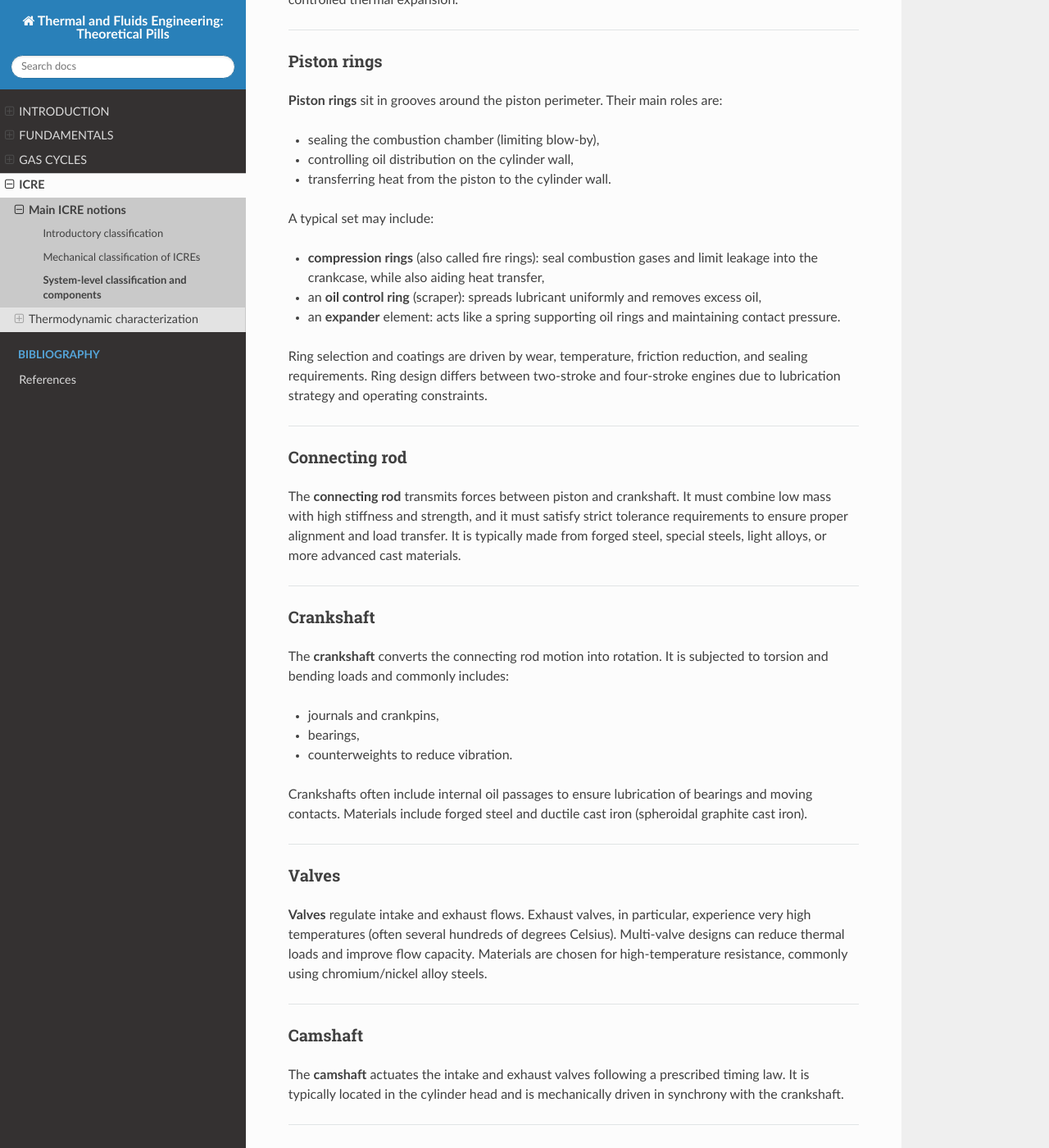
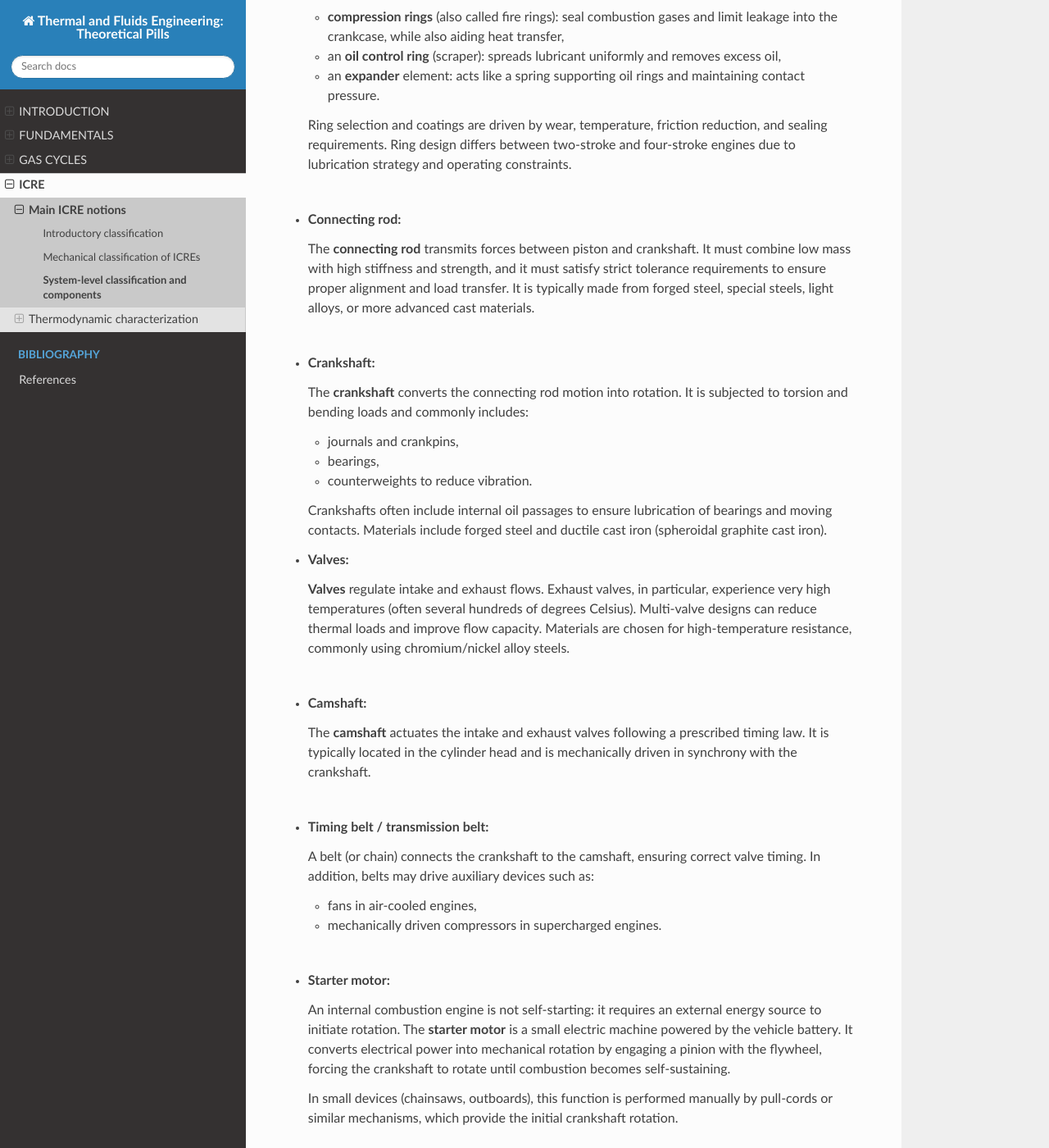
Before and after one commit to azarketa/ReadTheDocs-ENG, a Sphinx documentation site: the page built from source/03_System_level_classification_and_components.md, in a window 1280 px wide and 1400 px high, scrolled down 5994 px. Shown: the whole window at 82% size. Built offline with Sphinx 7.4.7 and the Read the Docs theme 3.1.0, drawn with Linux system fonts in a browser that asks for light colours; some of the changed text lies outside the part shown.

Commit message:
Files updated

```diff
--- a/source/03_System_level_classification_and_components.md
+++ b/source/03_System_level_classification_and_components.md
@@ -131,134 +131,132 @@ Learning the components now makes later thermodynamic modelling physically groun
 
 ---
 
-#### Cylinder
+* **Cylinder:**
 
-The **cylinder** houses the piston and guides its motion. Because the piston slides continuously, the cylinder requires:
+    The **cylinder** houses the piston and guides its motion. Because the piston slides continuously, the cylinder requires:
 
-- good surface finish,
-- strict manufacturing tolerances,
-- high wear resistance.
+    - good surface finish,
+    - strict manufacturing tolerances,
+    - high wear resistance.
 
-Thermal and mechanical loads are significant, so cylinders frequently employ liners (dry or wet sleeves). A dry liner acts as a wear-resistant surface, while a wet liner can incorporate coolant contact and improve heat removal.
+    Thermal and mechanical loads are significant, so cylinders frequently employ liners (dry or wet sleeves). A dry liner acts as a wear-resistant surface, while a wet liner can incorporate coolant contact and improve heat removal.
 
----
+<br/>
 
-#### Engine block
+* **Engine block:**
 
-The **engine block** houses the cylinders and supports the piston–connecting rod–crankshaft assembly. It must be structurally rigid and it often integrates cooling passages.
+    The **engine block** houses the cylinders and supports the piston–connecting rod–crankshaft assembly. It must be structurally rigid and it often integrates cooling passages.
 
-Materials are selected to balance strength, thermal behavior, and weight. Cast iron and aluminum alloys are common: aluminum alloys reduce mass and improve thermal conductivity, benefiting cooling, but may require liners or treatments for wear resistance.
+    Materials are selected to balance strength, thermal behavior, and weight. Cast iron and aluminum alloys are common: aluminum alloys reduce mass and improve thermal conductivity, benefiting cooling, but may require liners or treatments for wear resistance.
 
-The engine block design strongly depends on cylinder arrangement:
+    The engine block design strongly depends on cylinder arrangement:
 
-- inline blocks are longer,
-- V blocks are shorter but split into banks,
-- boxer blocks are wide and low, lowering center of gravity.
+    - inline blocks are longer,
+    - V blocks are shorter but split into banks,
+    - boxer blocks are wide and low, lowering center of gravity.
 
----
+<br/>
 
-#### Crankcase (oil sump)
+* **Crankcase (oil sump):**
 
-The **crankcase** typically serves as an oil reservoir and oil collector, positioned below the engine block. It is often bolted to the block. Because it is usually not a primary structural element, it is commonly made from light alloys or thin steel sheets.
+    The **crankcase** typically serves as an oil reservoir and oil collector, positioned below the engine block. It is often bolted to the block. Because it is usually not a primary structural element, it is commonly made from light alloys or thin steel sheets.
 
----
+<br/>
 
-#### Cylinder head
+* **Cylinder head:**
 
-The **cylinder head** is mounted on top of the block and contains:
+    The **cylinder head** is mounted on top of the block and contains:
 
-- the combustion chamber geometry,
-- intake and exhaust ports,
-- valves (or valve seats),
-- and spark plugs or injectors.
+    - the combustion chamber geometry,
+    - intake and exhaust ports,
+    - valves (or valve seats),
+    - and spark plugs or injectors.
 
-It operates under high thermal and mechanical stress. Heat losses are often significant here, especially near the exhaust region.
+    It operates under high thermal and mechanical stress. Heat losses are often significant here, especially near the exhaust region.
 
-A key sealing component is the **head gasket**, placed between the head and the block. Its purpose is to ensure tight sealing against:
+    A key sealing component is the **head gasket**, placed between the head and the block. Its purpose is to ensure tight sealing against:
 
-- combustion gases,
-- coolant leakage,
-- oil leakage.
+    - combustion gases,
+    - coolant leakage,
+    - oil leakage.
 
-The gasket must be deformable enough to conform to surfaces yet strong enough to withstand high pressures and temperatures. Failure leads to severe issues: loss of compression, cross-contamination of oil and coolant, and eventual engine damage.
+    The gasket must be deformable enough to conform to surfaces yet strong enough to withstand high pressures and temperatures. Failure leads to severe issues: loss of compression, cross-contamination of oil and coolant, and eventual engine damage.
 
----
+<br/>
 
-#### Piston
+* **Piston:**
 
-The **piston** is the moving element that receives pressure forces from the working fluid and transmits them to the connecting rod. It must:
+    The **piston** is the moving element that receives pressure forces from the working fluid and transmits them to the connecting rod. It must:
 
-- ensure sealing together with piston rings,
-- remain lightweight (reducing inertia),
-- withstand high temperatures and thermal gradients,
-- resist corrosion and wear.
+    - ensure sealing together with piston rings,
+    - remain lightweight (reducing inertia),
+    - withstand high temperatures and thermal gradients,
+    - resist corrosion and wear.
 
-Pistons experience especially high temperatures near their crown and must be designed for controlled thermal expansion.
+    Pistons experience especially high temperatures near their crown and must be designed for controlled thermal expansion.
 
----
+<br/>
 
-#### Piston rings
+* **Piston rings:**
 
-**Piston rings** sit in grooves around the piston perimeter. Their main roles are:
+    **Piston rings** sit in grooves around the piston perimeter. Their main roles are:
 
-- sealing the combustion chamber (limiting blow-by),
-- controlling oil distribution on the cylinder wall,
-- transferring heat from the piston to the cylinder wall.
+    - sealing the combustion chamber (limiting blow-by),
+    - controlling oil distribution on the cylinder wall,
+    - transferring heat from the piston to the cylinder wall.
 
-A typical set may include:
+    A typical set may include:
 
-- **compression rings** (also called fire rings): seal combustion gases and limit leakage into the crankcase, while also aiding heat transfer,
-- an **oil control ring** (scraper): spreads lubricant uniformly and removes excess oil,
-- an **expander** element: acts like a spring supporting oil rings and maintaining contact pressure.
+    - **compression rings** (also called fire rings): seal combustion gases and limit leakage into the crankcase, while also aiding heat transfer,
+    - an **oil control ring** (scraper): spreads lubricant uniformly and removes excess oil,
+    - an **expander** element: acts like a spring supporting oil rings and maintaining contact pressure.
 
-Ring selection and coatings are driven by wear, temperature, friction reduction, and sealing requirements. Ring design differs between two-stroke and four-stroke engines due to lubrication strategy and operating constraints.
+    Ring selection and coatings are driven by wear, temperature, friction reduction, and sealing requirements. Ring design differs between two-stroke and four-stroke engines due to lubrication strategy and operating constraints.
 
----
+<br/>
 
-#### Connecting rod
+* **Connecting rod:**
 
-The **connecting rod** transmits forces between piston and crankshaft. It must combine low mass with high stiffness and strength, and it must satisfy strict tolerance requirements to ensure proper alignment and load transfer. It is typically made from forged steel, special steels, light alloys, or more advanced cast materials.
+    The **connecting rod** transmits forces between piston and crankshaft. It must combine low mass with high stiffness and strength, and it must satisfy strict tolerance requirements to ensure proper alignment and load transfer. It is typically made from forged steel, special steels, light alloys, or more advanced cast materials.
 
----
+<br/>
 
-#### Crankshaft
+* **Crankshaft:**
 
-The **crankshaft** converts the connecting rod motion into rotation. It is subjected to torsion and bending loads and commonly includes:
+    The **crankshaft** converts the connecting rod motion into rotation. It is subjected to torsion and bending loads and commonly includes:
 
-- journals and crankpins,
-- bearings,
-- counterweights to reduce vibration.
+    - journals and crankpins,
+    - bearings,
+    - counterweights to reduce vibration.
 
-Crankshafts often include internal oil passages to ensure lubrication of bearings and moving contacts. Materials include forged steel and ductile cast iron (spheroidal graphite cast iron).
+    Crankshafts often include internal oil passages to ensure lubrication of bearings and moving contacts. Materials include forged steel and ductile cast iron (spheroidal graphite cast iron).
 
----
+* **Valves:**
 
-#### Valves
+    **Valves** regulate intake and exhaust flows. Exhaust valves, in particular, experience very high temperatures (often several hundreds of degrees Celsius). Multi-valve designs can reduce thermal loads and improve flow capacity. Materials are chosen for high-temperature resistance, commonly using chromium/nickel alloy steels.
 
-**Valves** regulate intake and exhaust flows. Exhaust valves, in particular, experience very high temperatures (often several hundreds of degrees Celsius). Multi-valve designs can reduce thermal loads and improve flow capacity. Materials are chosen for high-temperature resistance, commonly using chromium/nickel alloy steels.
+<br/>
 
----
+* **Camshaft:**
 
-#### Camshaft
+    The **camshaft** actuates the intake and exhaust valves following a prescribed timing law. It is typically located in the cylinder head and is mechanically driven in synchrony with the crankshaft.
 
-The **camshaft** actuates the intake and exhaust valves following a prescribed timing law. It is typically located in the cylinder head and is mechanically driven in synchrony with the crankshaft.
+<br/>
 
----
+* **Timing belt / transmission belt:**
 
-#### Timing belt / transmission belt
+    A belt (or chain) connects the crankshaft to the camshaft, ensuring correct valve timing. In addition, belts may drive auxiliary devices such as:
 
-A belt (or chain) connects the crankshaft to the camshaft, ensuring correct valve timing. In addition, belts may drive auxiliary devices such as:
+    - fans in air-cooled engines,
+    - mechanically driven compressors in supercharged engines.
 
-- fans in air-cooled engines,
-- mechanically driven compressors in supercharged engines.
+<br/>
 
----
+* **Starter motor:**
 
-#### Starter motor
+    An internal combustion engine is not self-starting: it requires an external energy source to initiate rotation. The **starter motor** is a small electric machine powered by the vehicle battery. It converts electrical power into mechanical rotation by engaging a pinion with the flywheel, forcing the crankshaft to rotate until combustion becomes self-sustaining.
 
-An internal combustion engine is not self-starting: it requires an external energy source to initiate rotation. The **starter motor** is a small electric machine powered by the vehicle battery. It converts electrical power into mechanical rotation by engaging a pinion with the flywheel, forcing the crankshaft to rotate until combustion becomes self-sustaining.
-
-In small devices (chainsaws, outboards), this function is performed manually by pull-cords or similar mechanisms, which provide the initial crankshaft rotation.
+    In small devices (chainsaws, outboards), this function is performed manually by pull-cords or similar mechanisms, which provide the initial crankshaft rotation.
 
 ---
 
```
Also changed, not shown: source/04_Fundamental_parameters_and_characteristics.md (+2 -1 lines).
